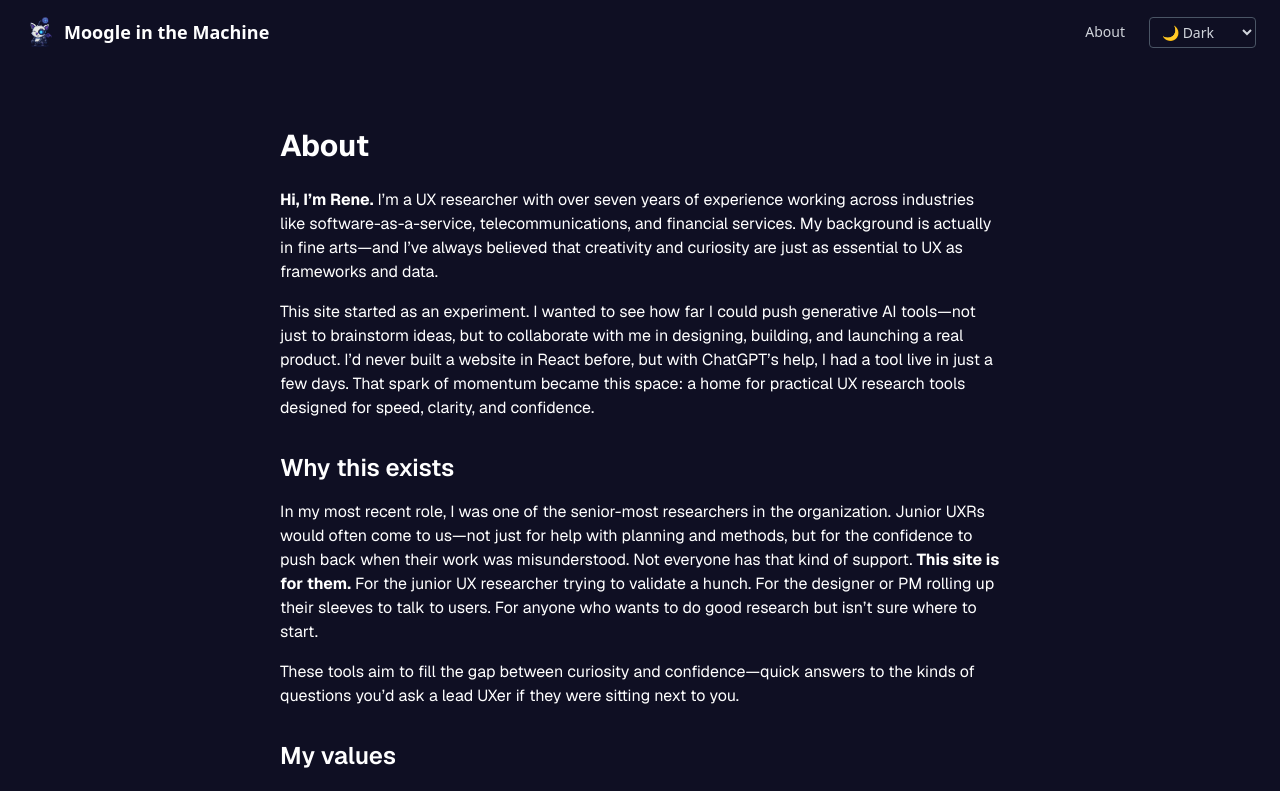
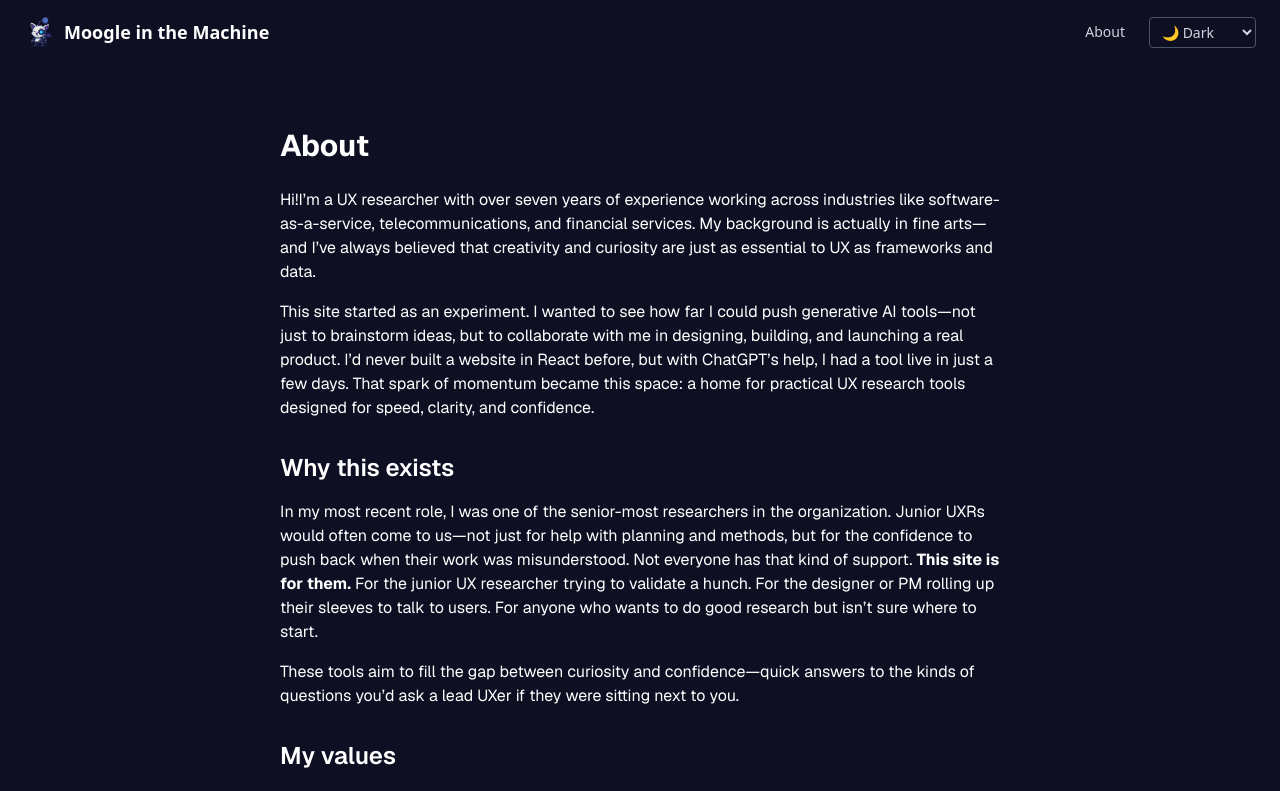
Before and after one commit to MoogleInTheMachine/sample-size-tool, a Next.js app: page /about in a window 1280 px wide. Shown: the top 791 px of the page. Built offline with nearby package versions, Linux system fonts and the light colour scheme.

Commit message:
Removed ppi from about

```diff
--- a/src/app/about/page.tsx
+++ b/src/app/about/page.tsx
@@ -9,7 +9,7 @@ export default function AboutPage() {
 
       <section className="space-y-4">
         <p>
-          <strong>Hi, I’m Rene.</strong> I’m a UX researcher with over seven years of experience working across
+           Hi!I’m a UX researcher with over seven years of experience working across
           industries like software-as-a-service, telecommunications, and financial services. My background is
           actually in fine arts—and I’ve always believed that creativity and curiosity are just as essential to UX
           as frameworks and data.
```
